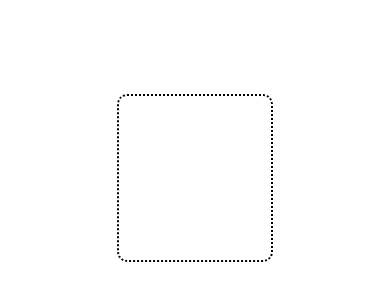
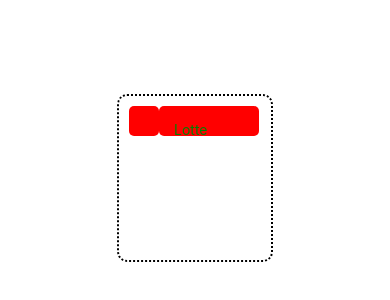
Before and after one commit to dcnxx1/kelli, a React Native app in the folder app/: screen / in a window 390 px wide. Shown: the part 244-544 px from the top of the page. Built offline with nearby package versions, Linux system fonts and the light colour scheme; grey boxes are pictures that could not be loaded.

Commit message:
trying to render children

```diff
--- a/app/src/screens/Home/Home.tsx
+++ b/app/src/screens/Home/Home.tsx
@@ -1,19 +1,27 @@
 import React, { useState } from "react";
 import { View, StyleSheet } from "react-native";
 import { theme } from "../../shared/themes";
-import { Frame, Character as Avatar } from "../../shared/components";
+import {
+  Frame,
+  Character as Avatar,
+  LanguageOptions,
+  DisplayName,
+} from "../../shared/components";
 import { Character } from "../../models/character";
-import LanguageOptions from '../../shared/components/option/LangaugeOptions';
 
 export default function Home() {
   const [language, setLanguage] = useState();
   const [character, setCharacter] = useState<Character>();
-  const [isOpenOptions, setOptions] = useState(false)
+  const [isOpenOptions, setOptions] = useState(false);
+
   return (
     <View style={ss.Homes}>
       <Frame>
         <Avatar />
-
+        <View style={ss.StyleOptions}>
+          <LanguageOptions />
+          <DisplayName>Lotte</DisplayName>
+        </View>
       </Frame>
     </View>
   );
@@ -27,4 +35,8 @@ const ss = StyleSheet.create({
     height: "100%",
     backgroundColor: theme.colors.kelliGold,
   },
+  StyleOptions: {
+    width: 100,
+    flexDirection: "row",
+  },
 });
--- a/app/src/shared/components/frame/Character.tsx
+++ b/app/src/shared/components/frame/Character.tsx
@@ -11,6 +11,5 @@ export default function Character({avatarKey} : Props) {
 const ImageStyle = StyleSheet.create({
     Image: {
         alignSelf: 'center',
-        justifySelf: 'center',
     }
 })
--- a/app/src/shared/components/index.ts
+++ b/app/src/shared/components/index.ts
@@ -1,3 +1,4 @@
-export { default as LanguageOptions } from "./option/LangaugeOptions";
+export { default as LanguageOptions } from "./option/LanguageOptions";
 export { default as Frame } from "./frame/Frame";
 export { default as Character } from "./frame/Character";
+export { default as DisplayName} from './option/DisplayName'
--- /dev/null
+++ b/app/src/shared/components/option/DisplayName.tsx
@@ -0,0 +1,27 @@
+import { View, StyleSheet, Text } from "react-native";
+import { ReactNode } from "react";
+
+interface Props {
+  children?: ReactNode;
+}
+export default function DisplayName({ children }: Props) {
+  return (
+    <View style={OptionStyle.Option}>
+      <Text style={OptionStyle.NameText}>{children}</Text>
+    </View>
+  );
+}
+
+const OptionStyle = StyleSheet.create({
+  Option: {
+    width: 100,
+    padding: 15,
+    height: 10,
+    borderRadius: 5,
+    backgroundColor: "red",
+  },
+
+  NameText: {
+    color: "green",
+  },
+});
--- a/app/src/shared/components/option/LangaugeOptions.tsx
+++ /dev/null
@@ -1,13 +0,0 @@
-import { View } from "react-native";
-
-interface Props {
-    flag : string,
-    country: string
-}
-
-export default function LanguageOptions({}){
-
-    return <View>
-
-    </View>
-}
--- /dev/null
+++ b/app/src/shared/components/option/LanguageOptions.tsx
@@ -0,0 +1,29 @@
+import { View, StyleSheet, Image, FlatList } from "react-native";
+
+interface Props {
+  isOpen?: boolean;
+  flag?: string;
+  country?: string;
+}
+
+export default function LanguageOptions({ isOpen, flag, country }: Props) {
+  return isOpen ? (
+    <View style={OptionStyle.styleIfOpen}></View>
+  ) : (
+    <View style={OptionStyle.styleIfClosed}></View>
+  );
+}
+
+const OptionStyle = StyleSheet.create({
+  styleIfOpen: {
+
+  },
+
+  styleIfClosed: {
+    width: '10%',
+    padding: 15,
+    height: 10,
+    borderRadius: 5,
+    backgroundColor: 'red'
+  },
+});
```
